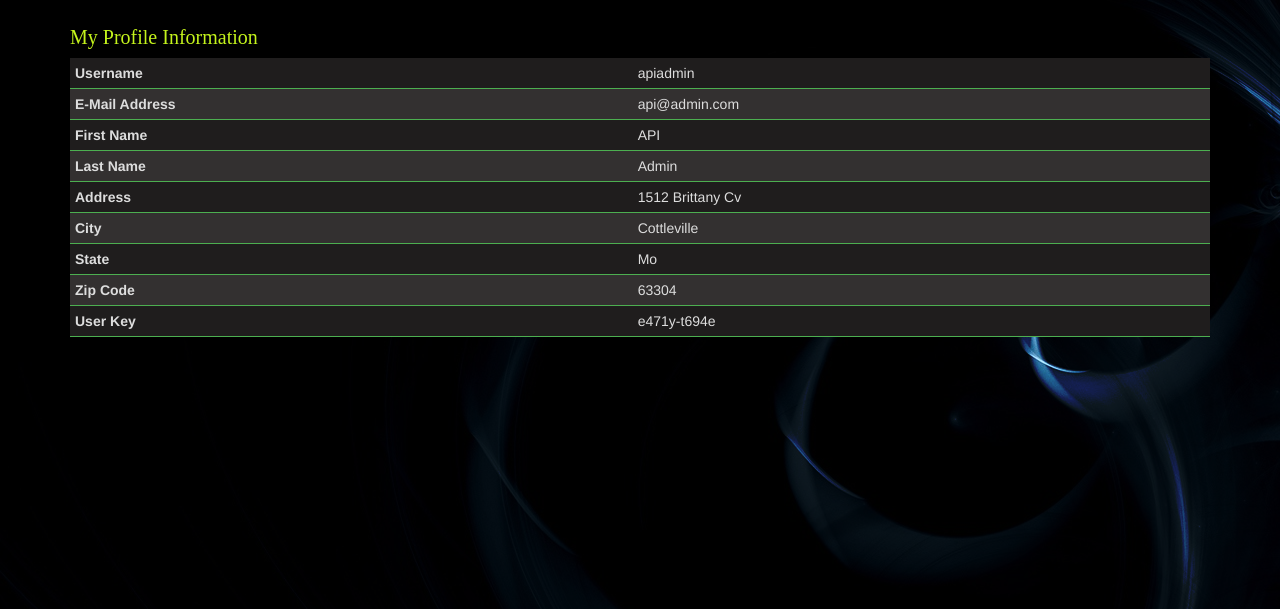
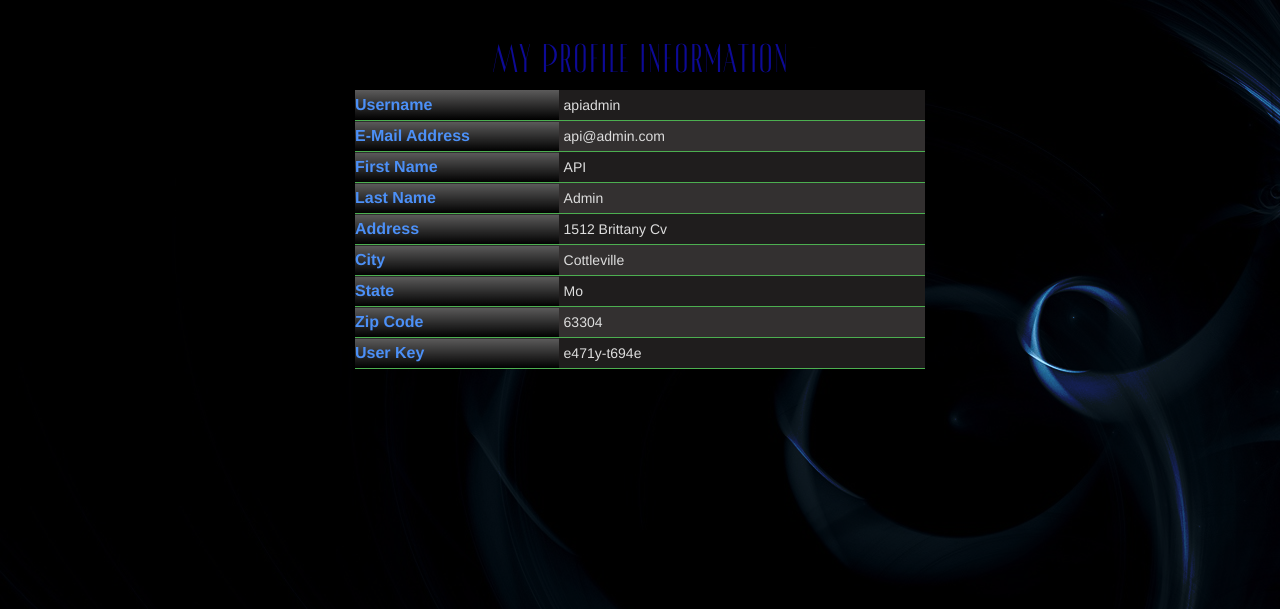
Before and after one commit to DesigningShit/DSCore, a Django app: page /iot/frontend/profile/ in a window 1280 px wide. Shown: the part 54-663 px from the top of the page. Run offline with Django 3.2, Linux system fonts and the light colour scheme; a user stored in the database is signed in; data comes from the database, SQL or seed files in the repository; parts of the project's set-up code (start-up, migrations or seed data) failed here and were passed over; some libraries are stand-ins or nearby versions.

Commit message:
New BadAss Table Styling Tricks

```diff
--- a/static/css/custom-iot.css
+++ b/static/css/custom-iot.css
@@ -23,7 +23,7 @@ tr:nth-child(even) {background-color: #333030;}
     color: rgb(13, 10, 150);
 }
 
-#mynavbar, #mynavbar-header, #mynavbar-brand, #mynav, #navbar-fixed-top, #mynav{
+#mynavbar, #mynavbar-header, #mynavbar-brand, #mynav, #navbar-fixed-top{
     /*background-image: linear-gradient(#5d5959, black);*/
     background: linear-gradient(rgb(92, 91, 91), black);
     border-left-color:rgb(59, 69, 70);
@@ -62,7 +62,13 @@ tr:nth-child(even) {background-color: #333030;}
     background-color: rgb(31, 29, 29);
 }
 
-#myTable th, #myTable td {
+#myTable th{
+    text-align: left; /* Left-align text */
+    padding: 5px; /* Add padding */
+    border-bottom: 1px solid #4CAF50;
+}
+
+#myTable td {
     text-align: left; /* Left-align text */
     padding: 5px; /* Add padding */
     border-bottom: 1px solid #4CAF50;
@@ -75,7 +81,7 @@ tr:nth-child(even) {background-color: #333030;}
 
 #myTable tr:hover {
     /* Add a grey background color to the table header and on hover */
-    background-color: rgb(31, 29, 29);
+    background: linear-gradient(rgb(92, 91, 91), black);
     color: rgb(17, 160, 24);
 }
 
@@ -83,7 +89,7 @@ tr:nth-child(even) {background-color: #333030;}
     background-color: rgb(59, 69, 70);
     background: linear-gradient(rgb(92, 91, 91), black);
     color: rgb(76, 144, 247);
-    font-size: 16px;
+    font-size: 14px;
 }
 
 #informationtable {
@@ -159,5 +165,40 @@ h2 {
     color: rgb(30, 99, 228);
     font-family: 'Ariel';
     font-style: 'bold';
-    font-size: 18px;
+    font-size: 14px;
     }
+
+    #profileTable {
+        align-self: center;
+        width: 50%;
+        border-collapse: collapse; /* Collapse borders */
+        border: 0px solid #ddd; /* Add a grey border */
+        font-size: 14px; /* Increase font-size */
+        background-color: rgb(31, 29, 29);
+    }
+
+    #profileTable td {
+        width: 20%;
+        text-align: left; /* Left-align text */
+        padding: 5px; /* Add padding */
+        border-bottom: 1px solid #4CAF50;
+    }
+
+    #profileTable tr {
+        /* Add a bottom border to all table rows */
+        border-bottom: 1px solid #4CAF50;
+    }
+
+    #profileTable tr:hover {
+        /* Add a grey background color to the table header and on hover */
+        background-color: rgb(31, 29, 29);
+        color: rgb(17, 160, 24);
+    }
+
+    #profileTable th{
+        width: 10%;
+        background-color: rgb(59, 69, 70);
+        background: linear-gradient(rgb(92, 91, 91), black);
+        color: rgb(76, 144, 247);
+        font-size: 16px;
+    }
--- a/templates/iot/profile.html
+++ b/templates/iot/profile.html
@@ -12,14 +12,13 @@
 {% block content_control %}
 
 <link rel="stylesheet" href="{% static 'css/custom-iot.css' %}">
-<link rel="stylesheet" href="{% static 'css/font.css' %}">
 
 <script src="{% static 'js/iot/custom-iot.js' %}"></script>
 
-<div><h5>My Profile Information</h5></div>
+<div><h3><center>My Profile Information</h3></center></div>
 <div style="overflow-x:auto;">
-  <div>
-    <table id="myTable">
+  <center>
+  <table id="profileTable" class='profileTable'>
       {% for p in profile %}
       <tr>
         <th>Username</th>
@@ -58,7 +57,6 @@
           <td>{{p.userkey}}</td>
       </tr>
       {% endfor %}
-    </table>
-  <div>
+    </table></center>
 </div>
 {% endblock %}
```
